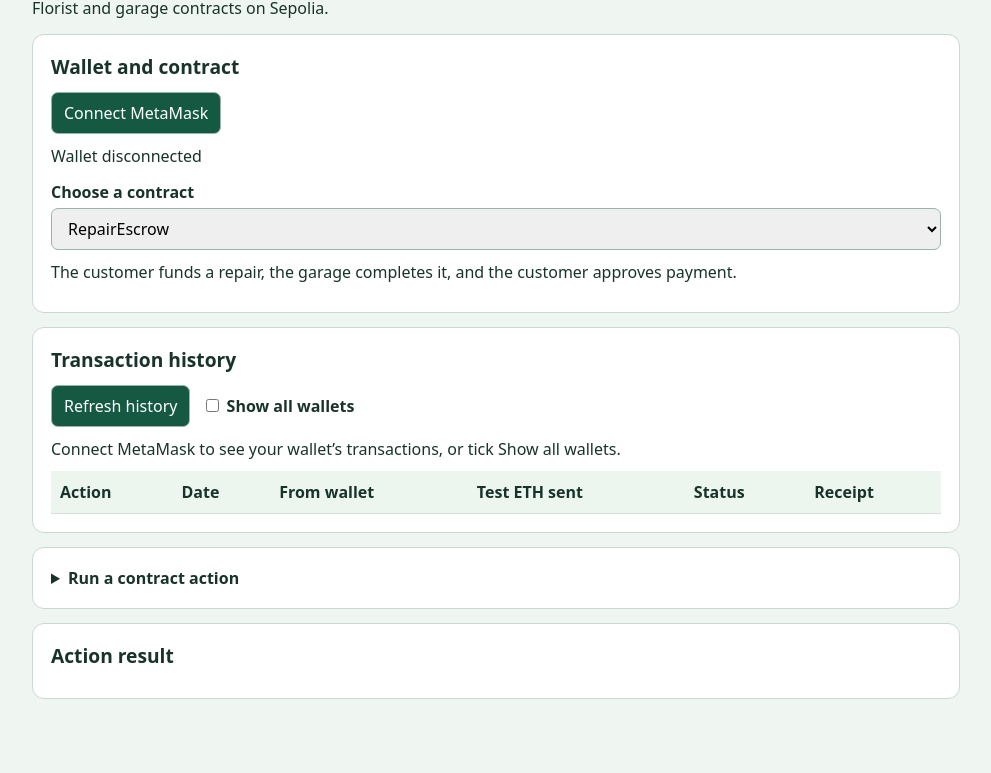
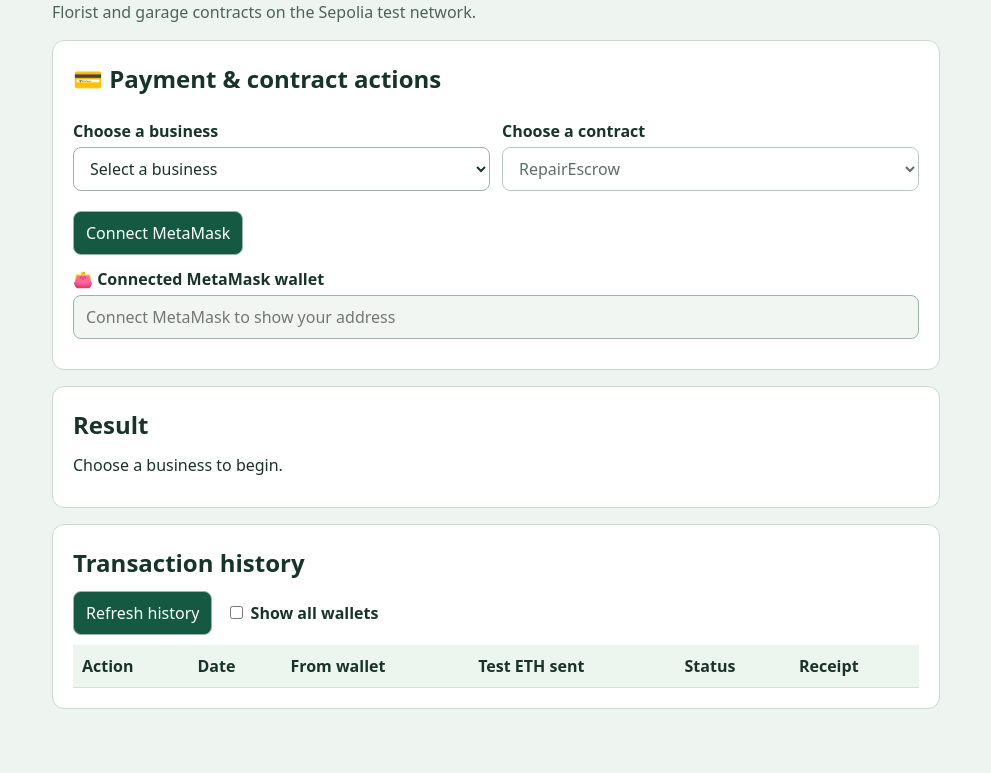
Before and after one commit to dhruvwaghela710-cell/pockit-fintech-prototype, a plain HTML site: page index.html in a window 1280 px wide. Shown: the part 86-859 px from the top of the page, without its empty margins (144-1135 px from the left). Before the commit the page ends 823 px from the top, so only its background shows below. Drawn offline with nearby package versions, Linux system fonts and the light colour scheme.

Commit message:
Update index.html

```diff
--- a/index.html
+++ b/index.html
@@ -3,86 +3,75 @@
 <head>
   <meta charset="utf-8">
   <meta name="viewport" content="width=device-width, initial-scale=1">
-  <title>Pockit | Sepolia Dashboard</title>
+  <title>Pockit | Sepolia Demo</title>
 
   <style>
     * { box-sizing: border-box; }
 
     body {
       margin: 0;
-      background: #eff5f0;
+      background: #eef5f0;
       color: #18332a;
       font: 16px/1.5 system-ui, sans-serif;
     }
 
     main {
-      max-width: 960px;
+      max-width: 920px;
       margin: auto;
-      padding: 24px 16px;
+      padding: 28px 16px 48px;
     }
 
     h1, h2, p { margin: 0 0 10px; }
-    h2 { font-size: 1.2rem; }
-    p, pre { overflow-wrap: anywhere; }
 
     section, details {
-      margin: 14px 0;
-      padding: 18px;
+      margin: 16px 0;
+      padding: 20px;
       background: white;
       border: 1px solid #c9d9d1;
       border-radius: 12px;
     }
 
-    label {
-      display: block;
-      margin: 12px 0 4px;
-      font-weight: 600;
+    .grid {
+      display: grid;
+      grid-template-columns: repeat(2, minmax(0, 1fr));
+      gap: 12px;
     }
 
-    input, select, button { font: inherit; }
+    label { display: block; margin: 12px 0 4px; font-weight: 600; }
+    button, input, select { font: inherit; }
 
-    input:not([type="checkbox"]), select, button {
-      padding: 8px 12px;
+    button, input:not([type="checkbox"]), select {
+      padding: 9px 12px;
       border: 1px solid #9ab5a8;
-      border-radius: 7px;
+      border-radius: 8px;
     }
 
     input:not([type="checkbox"]), select {
       display: block;
       width: 100%;
       margin: 4px 0 10px;
+      background: white;
+      color: inherit;
     }
 
-    button {
-      background: #155942;
-      color: white;
-      cursor: pointer;
-    }
-
-    button:disabled {
-      opacity: .55;
-      cursor: default;
-    }
-
+    input[readonly] { background: #f2f6f3; }
+    button { color: white; background: #155942; cursor: pointer; }
+    button:disabled { opacity: .55; cursor: default; }
     a { color: #155942; }
     summary { cursor: pointer; font-weight: 650; }
+    p, pre { overflow-wrap: anywhere; }
     pre { white-space: pre-wrap; }
-    pre:empty { display: none; }
+    [hidden] { display: none !important; }
 
-    .tools {
-      display: flex;
-      align-items: center;
-      flex-wrap: wrap;
-      gap: 12px;
-      margin-bottom: 10px;
-    }
-
-    .tools label { margin: 0; }
+    .muted { color: #4c6358; }
+    .toolbar { display: flex; gap: 14px; flex-wrap: wrap; align-items: center; }
+    .toolbar label { margin: 0; }
     .table-scroll { overflow-x: auto; }
+    #history-status, #history-more { margin-top: 10px; }
 
     table {
       width: 100%;
-      min-width: 690px;
+      min-width: 650px;
       border-collapse: collapse;
     }
 
@@ -94,46 +83,85 @@
     }
 
     th { background: #edf6ee; }
-    #wallet, #history-more { margin-top: 10px; }
-    #load-error { color: #9d231e; }
+
+    @media (max-width: 600px) {
+      .grid { grid-template-columns: 1fr; gap: 0; }
+    }
   </style>
-
-  <script
-    defer
-    src="https://cdn.jsdelivr.net/npm/ethers@6.13.5/dist/ethers.umd.min.js"
-  ></script>
-  <script
-    defer
-    src="./app.js"
-    onerror="document.getElementById('load-error').textContent = 'Could not load app.js. Check the filename and folder.'"
-  ></script>
 </head>
 
 <body>
   <main>
     <h1>Pockit Blockchain Demo</h1>
-    <p>Florist and garage contracts on Sepolia.</p>
+    <p class="muted">Florist and garage contracts on the Sepolia test network.</p>
     <p id="load-error" role="alert"></p>
 
     <section>
-      <h2>Wallet and contract</h2>
+      <h2>💳 Payment &amp; contract actions</h2>
+
+      <div class="grid">
+        <div>
+          <label for="business">Choose a business</label>
+          <select id="business">
+            <option value="">Select a business</option>
+            <option value="flowers">Irish Flowers</option>
+            <option value="garage">Premier Pitstop — Service &amp; Repair</option>
+          </select>
+        </div>
+
+        <div>
+          <label for="contract">Choose a contract</label>
+          <select id="contract" disabled>
+            <option value="">Select a business first</option>
+          </select>
+        </div>
+      </div>
+
+      <p id="description" class="muted"></p>
+      <p id="contract-address" class="muted"></p>
+
       <button id="connect" type="button">Connect MetaMask</button>
-      <p id="wallet" aria-live="polite">Wallet disconnected</p>
-      <p id="status" role="status"></p>
+      <label for="wallet">👛 Connected MetaMask wallet</label>
+      <input id="wallet" readonly placeholder="Connect MetaMask to show your address">
 
-      <label for="contract">Choose a contract</label>
-      <select id="contract"></select>
-      <p id="description"></p>
+      <div id="contract-setup" hidden>
+        <label for="abi">Load the selected contract’s ABI JSON from Remix</label>
+        <input id="abi" type="file" accept=".json,.abi,application/json">
+        <p id="abi-status" class="muted" aria-live="polite"></p>
+      </div>
+
+      <form id="quick-form" hidden>
+        <div id="quick-fields"></div>
+        <button id="quick-submit" type="submit" disabled>
+          Review in MetaMask
+        </button>
+      </form>
+    </section>
+
+    <details id="other-actions" hidden>
+      <summary>Other contract actions</summary>
+      <form id="action-form">
+        <label for="action">Action</label>
+        <select id="action"></select>
+        <div id="action-fields"></div>
+        <button id="run" type="submit" disabled>Run action</button>
+      </form>
+    </details>
+
+    <section>
+      <h2>Result</h2>
+      <p id="status" role="status">Choose a business to begin.</p>
+      <pre id="result" hidden></pre>
+      <a id="receipt" target="_blank" rel="noopener noreferrer" hidden>
+        View receipt on Sepolia Etherscan
+      </a>
     </section>
 
     <section>
       <h2>Transaction history</h2>
-      <div class="tools">
+      <div class="toolbar">
         <button id="history-refresh" type="button">Refresh history</button>
-        <label>
-          <input id="history-all" type="checkbox">
-          Show all wallets
-        </label>
+        <label><input id="history-all" type="checkbox"> Show all wallets</label>
       </div>
 
       <p id="history-status" role="status"></p>
@@ -158,29 +186,11 @@
         Load older transactions
       </button>
     </section>
+  </main>
 
-    <details id="action-panel">
-      <summary>Run a contract action</summary>
-
-      <label for="abi">Load this contract’s ABI JSON from Remix</label>
-      <input id="abi" type="file" accept=".json,.abi,application/json">
-      <p id="abi-status" role="status"></p>
-
-      <form id="action-form">
-        <label for="action">Choose an action</label>
-        <select id="action" disabled></select>
-        <div id="fields"></div>
-        <button id="run" type="submit" disabled>Run action</button>
-      </form>
-    </details>
-
-    <section id="result-panel">
-      <h2>Action result</h2>
-      <pre id="result" aria-live="polite"></pre>
-      <a id="receipt" target="_blank" rel="noopener noreferrer" hidden>
-        Open this transaction receipt
-      </a>
-    </section>
-  </main>
+  <script defer src="https://cdn.jsdelivr.net/npm/ethers@6.13.5/dist/ethers.umd.min.js"></script>
+  <script defer src="./app.js"
+    onerror="document.getElementById('load-error').textContent = 'Could not load app.js. Check that both files are in the same folder.'">
+  </script>
 </body>
 </html>
```
